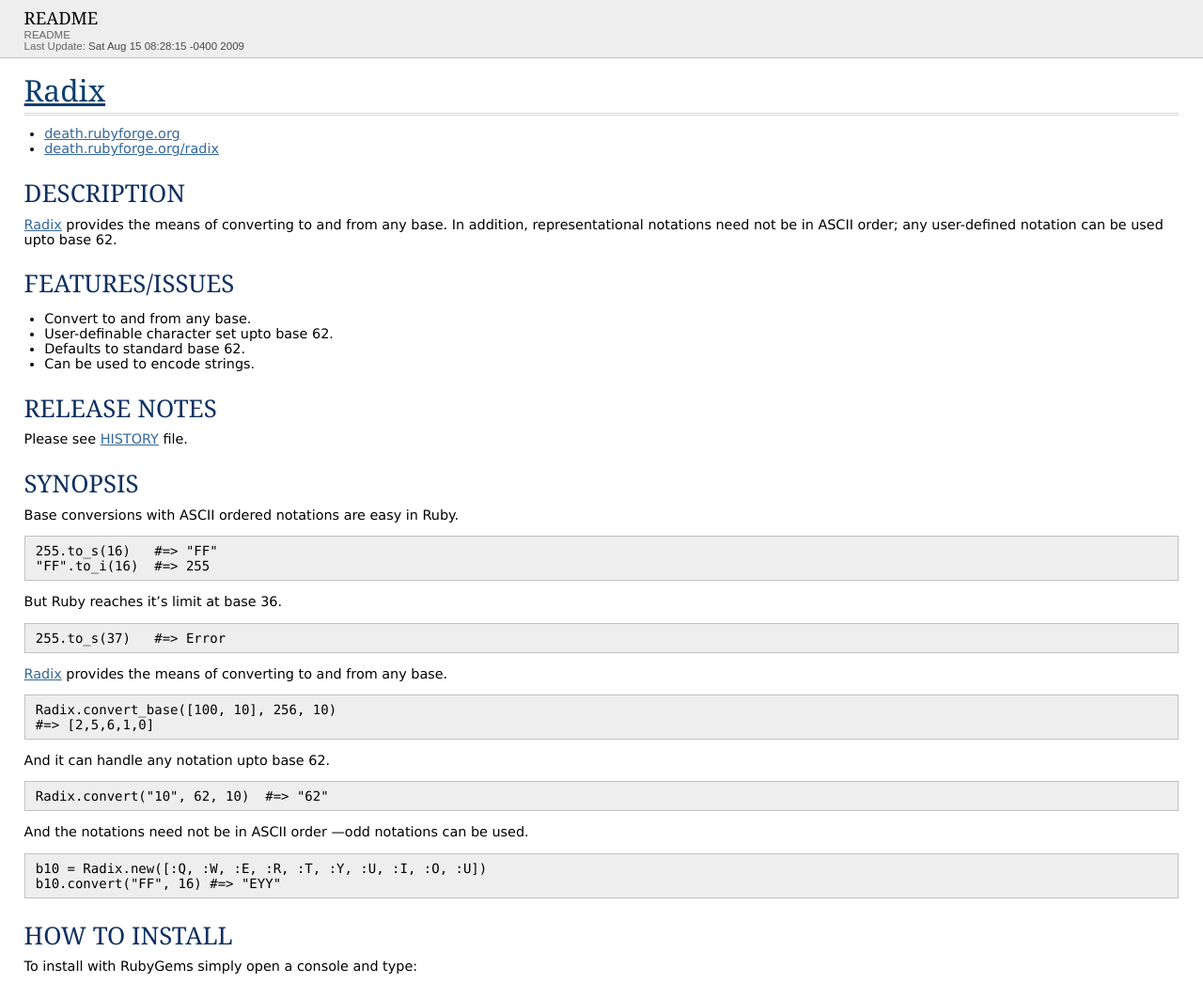
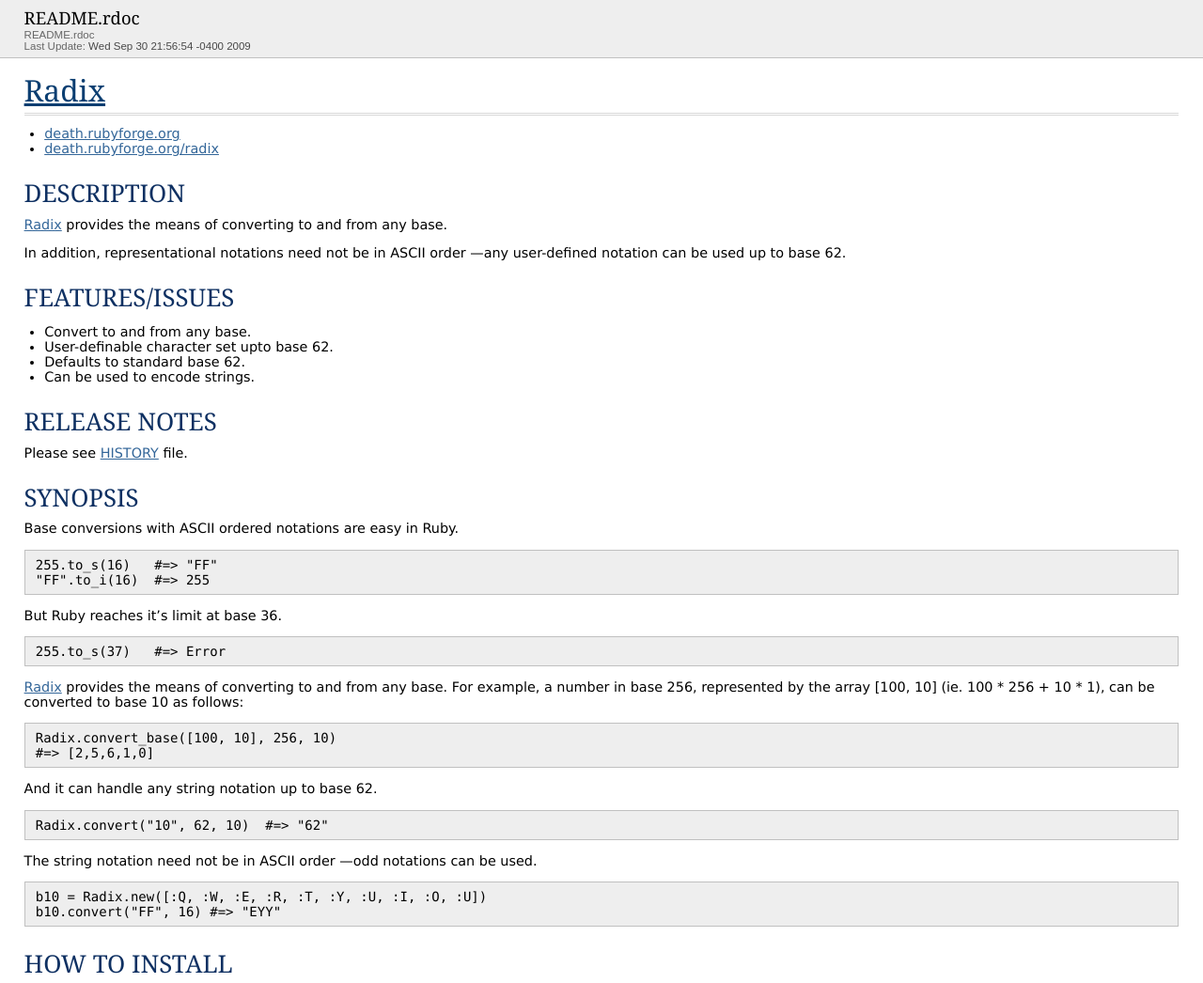
Before and after one commit to rubyworks/radix, a plain HTML site: page files/README_rdoc.html in a window 1280 px wide. Shown: the top 1046 px of the page at 94% size. Drawn offline with Linux system fonts and the light colour scheme.

Commit message:
Updated files.

```diff
--- a/files/README.html
+++ b/files/README_rdoc.html
@@ -1,7 +1,7 @@
 <!DOCTYPE html PUBLIC "-//W3C//DTD HTML 4.01//EN" "http://www.w3.org/TR/html4/strict.dtd">
 <html lang='en'>
   <head>
-    <title>File: README [Radix]</title>
+    <title>File: README.rdoc [Radix]</title>
     <meta content='text/html; charset=UTF-8' http-equiv='Content-Type'>
     <link href='../rdoc-style.css' media='screen' rel='stylesheet' type='text/css'>
     <script type='text/javascript'>
@@ -25,13 +25,13 @@
   <body class='page'>
     <div class='file' id='wrapper'>
       <div class='header'>
-        <div class='name'>README</div>
+        <div class='name'>README.rdoc</div>
         <div class='paths'>
-          README
+          README.rdoc
         </div>
         <div class='last-update'>
           Last Update:
-          <span class='datetime'>Sat Aug 15 08:28:15 -0400 2009</span>
+          <span class='datetime'>Wed Sep 30 21:56:54 -0400 2009</span>
         </div>
       </div>
       <div id='content'>
@@ -49,8 +49,11 @@
             <h2>DESCRIPTION</h2>
             <p>
             <a href="../classes/Radix.html">Radix</a> provides the means of converting
-            to and from any base. In addition, representational notations need not be
-            in ASCII order; any user-defined notation can be used upto base 62.
+            to and from any base.
+            </p>
+            <p>
+            In addition, representational notations need not be in ASCII order
+            &#8212;any user-defined notation can be used up to base 62.
             </p>
             <h2>FEATURES/ISSUES</h2>
             <ul>
@@ -82,15 +85,17 @@
             <pre>255.to_s(37)   #=&gt; Error</pre>
             <p>
             <a href="../classes/Radix.html">Radix</a> provides the means of converting
-            to and from any base.
+            to and from any base. For example, a number in base 256, represented by the
+            array [100, 10] (ie. 100 * 256 + 10 * 1), can be converted to base 10 as
+            follows:
             </p>
             <pre>Radix.convert_base([100, 10], 256, 10)&#x000A;#=&gt; [2,5,6,1,0]</pre>
             <p>
-            And it can handle any notation upto base 62.
+            And it can handle any string notation up to base 62.
             </p>
             <pre>Radix.convert(&quot;10&quot;, 62, 10)  #=&gt; &quot;62&quot;</pre>
             <p>
-            And the notations need not be in ASCII order &#8212;odd notations can be
+            The string notation need not be in ASCII order &#8212;odd notations can be
             used.
             </p>
             <pre>b10 = Radix.new([:Q, :W, :E, :R, :T, :Y, :U, :I, :O, :U])&#x000A;b10.convert(&quot;FF&quot;, 16) #=&gt; &quot;EYY&quot;</pre>
@@ -109,8 +114,7 @@
             </p>
             <h2>LINCENSE/COPYRIGHT</h2>
             <p>
-            Copyright &#169; 2006 The Coding Dead <<a
-            href="http://death.rubyforge.org">death.rubyforge.org</a>>
+            Copyright &#169; 2009 Thomas Sawyer
             </p>
             <p>
             This program is ditributed unser the terms of the LGPLv3 license.
```
Also changed, not shown: fr_file_index.html (+1 -1 lines), index.html (+1 -1 lines), 1 other file.
